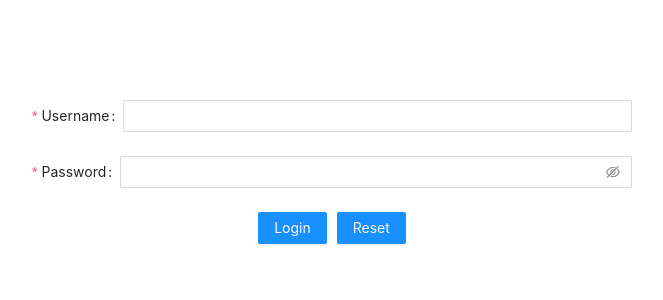
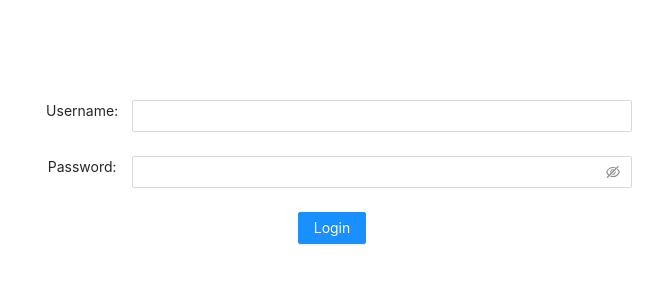
Before and after one commit to DonVin/mail, a React app: page /enter in a window 1280 px wide. Shown: the top 300 px of the page, without its empty margins (308-971 px from the left). Built offline with nearby package versions, Linux system fonts and the light colour scheme.

Commit message:
-n
fix:UI and add new feature

```diff
--- a/src/common/api/request.js
+++ b/src/common/api/request.js
@@ -19,10 +19,6 @@ export default class Request {
 			axios.request({
 				method,
 				url,
-				// baseURL,
-				timeout: 30000,
-				data: null,
-				withCredentials: true, //是否携带cookies发起请求
 				...params,
 				headers,
 			}).then(res => {
--- a/src/containers/enter.jsx
+++ b/src/containers/enter.jsx
@@ -3,8 +3,6 @@ import { Form, Input, Button, message} from 'antd';
 import API from '../common/api';
 import storage from '../common/utils/storage';
 import './index.css'
-
-
 
 export default class Enter extends React.Component {
 	constructor(props) {
@@ -34,6 +32,11 @@ export default class Enter extends React.Component {
 
 	onValuesChange = e => this.setState(e);
 
+	onReset = () => this.setState({
+		username:'',
+		password:''
+	});
+
 	render() {
 		return (
 			<div className="login-wrapper">
@@ -41,25 +44,30 @@ export default class Enter extends React.Component {
 					name="basic"
 					onValuesChange={this.onValuesChange}
 					>
+					<div className="flex-layout">
+						<span className='flex-span'>Username: </span>
 						<Form.Item
-						label="Username"
+							className="flex-form"
 							name="username"
 							rules={[{ required: true, message: 'Please input your username!' }]}
 						>
 							<Input />
 						</Form.Item>
-
+					</div>
+					<div className="flex-layout">
+						<span className='flex-span'>Password: </span>
 						<Form.Item
-						label="Password"
+							className="flex-form"
 							name="password"
 							rules={[{ required: true, message: 'Please input your password!' }]}
 						>
 							<Input.Password />
 						</Form.Item>
+					</div>
 
 					<Form.Item>
-						<Button type="primary" htmlType="submit" onClick={this.toSearch} style={{marginRight: '10px'}}>Login</Button>
-						<Button type="primary" htmlType="submit">Reset</Button>
+						<Button type="primary" htmlType="submit" onClick={this.toSearch}>Login</Button>
+						{/* <Button type="primary" htmlType="submit" style={{marginLeft: '10px'}} onClick={this.onReset} >Reset</Button> */}
 					</Form.Item>
 					</Form>
 			</div>
--- a/src/containers/handle.jsx
+++ b/src/containers/handle.jsx
@@ -20,7 +20,7 @@ export default class Handle extends React.Component {
 		modalVisible: false,
 		searchValue: '',
 		manager: false,
-		curItem: {}
+		curItem: {},
 	};
 
 	loadedRowsMap = {};
@@ -58,8 +58,13 @@ export default class Handle extends React.Component {
 		window.location.href= '/enter';
 	}
 
-	fetchData = callback => {
-		const { searchValue, skip, take, data} = this.state
+	fetchData = () => {
+		const { searchValue, skip, take, data, loading } = this.state;
+		if (loading) return;
+		console.warn('data', data.length);
+		this.setState({
+			loading: true,
+		});
 		API.search({
 			data: {
 				skip,
@@ -70,30 +75,24 @@ export default class Handle extends React.Component {
 				Authorization: `Bearer ${storage.get('TOKEN')}`
 			}
 		}).then((res) => {
+			const mergeData = data.concat(res);
 			this.setState({
-				skip: skip + 1,
 				loading: false,
-				data: data.concat(res),
+				skip: mergeData.length,
+				data: mergeData,
 			});
-			if(res.length < take) {
-				message.warning('Infinite List loaded all');
-				this.setState({
-					hasMore: false,
-					loading: false,
-				});
-			}
+
 		}).catch(err => message.error(err.message))
 	};
 
 	// 无限滚动加载
 	handleInfiniteOnLoad = ({ startIndex, stopIndex }) => {
-		this.setState({
-			loading: true,
-		});
 		for (let i = startIndex; i <= stopIndex; i++) {
 			this.loadedRowsMap[i] = 1;
 		}
+		if ((stopIndex - startIndex + 1) >= this.state.take) {
 			this.fetchData();
+		}
 	};
 
 	isRowLoaded = ({ index }) => !!this.loadedRowsMap[index];
@@ -102,12 +101,13 @@ export default class Handle extends React.Component {
 		const { data } = this.state;
 		const item = data[index];
 		return (
-			<List.Item key={item.id} onClick={item => this.showModal({name:item.name})}>
+			<List.Item key={item.id} onClick={() => this.showModal(item)}>
 				<List.Item.Meta
+					style={{marginLeft: '100px',textAlign: 'left'}}
 					title={<a href={`mailto:${item.name}`}>{item.name}</a>}
-					description={item.title}
+					description={<span >item.title</span>}
 				/>
-					<div>{item.created_at}</div>
+					<div style={{marginRight: '100px'}}>{item.created_at}</div>
 			</List.Item>
 		);
 	};
@@ -137,13 +137,16 @@ export default class Handle extends React.Component {
 				Authorization: `Bearer ${storage.get('TOKEN')}`,
 				'Content-Type': 'multipart/form-data',
 			}
-		}).then((res) => message.success(res.message)).catch(err => message.error(err.message || 'Failed'))
+		}).then((res) => {
+			message.success(res.message);
+		}).catch(err => message.error(err.message || 'Failed'))
 	}
 
 	render() {
 		const props = {
 			name: 'file',
 			multiple: true,
+			showUploadList: false,
 			headers: {
 				Authorization: `Bearer ${storage.get('TOKEN')}`,
 				'Content-Type': 'multipart/form-data',
@@ -238,6 +241,7 @@ export default class Handle extends React.Component {
 						title={`Von: ${this.state.curItem?.name}`}
 						visible={this.state.modalVisible}
 						onOk={this.handleOk}
+						onCancel={this.handleOk}
 					>
 						<p>{this.state.curItem?.content}</p>
 					</Modal>
--- a/src/containers/index.css
+++ b/src/containers/index.css
@@ -12,8 +12,14 @@
 	margin: 10px 0 50px 0;
 }
 
-.search-wrapper {
-	/* padding-top: 50px; */
+.flex-layout {
+	display: flex;
+}
+.flex-span {
+	width: 100px;
+}
+.flex-form {
+	flex: 1;
 }
 
 .search-input {
```
Lines whose indentation alone changed are shown as unchanged.
